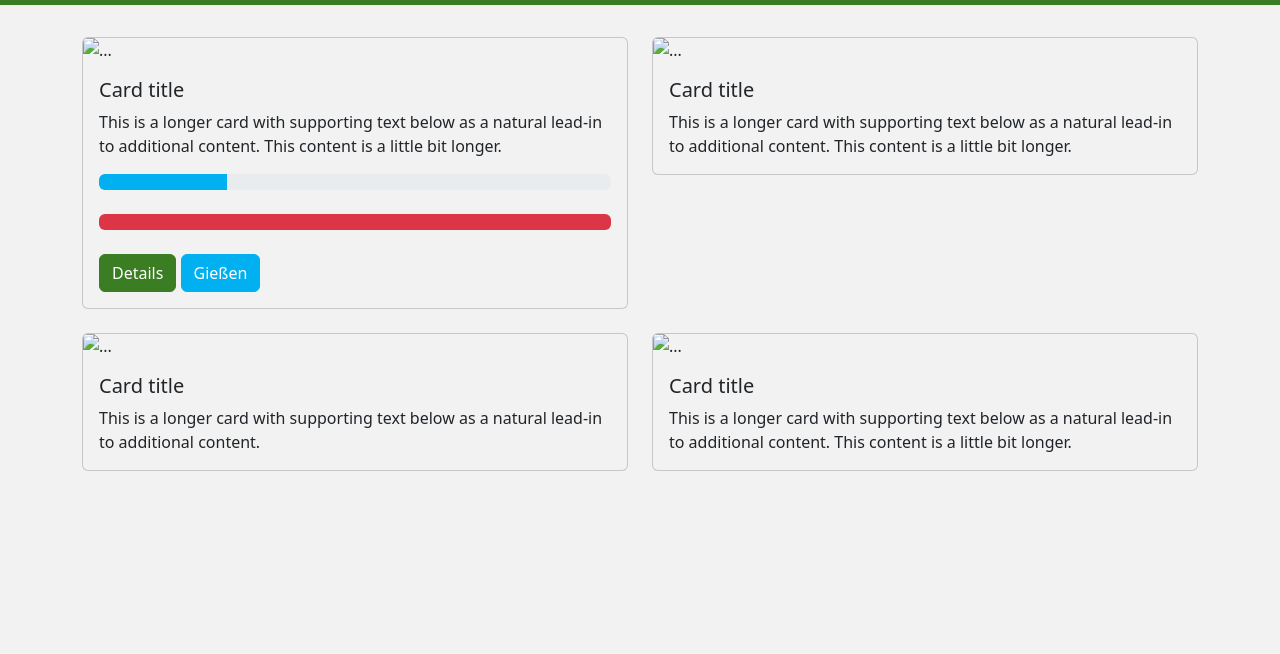
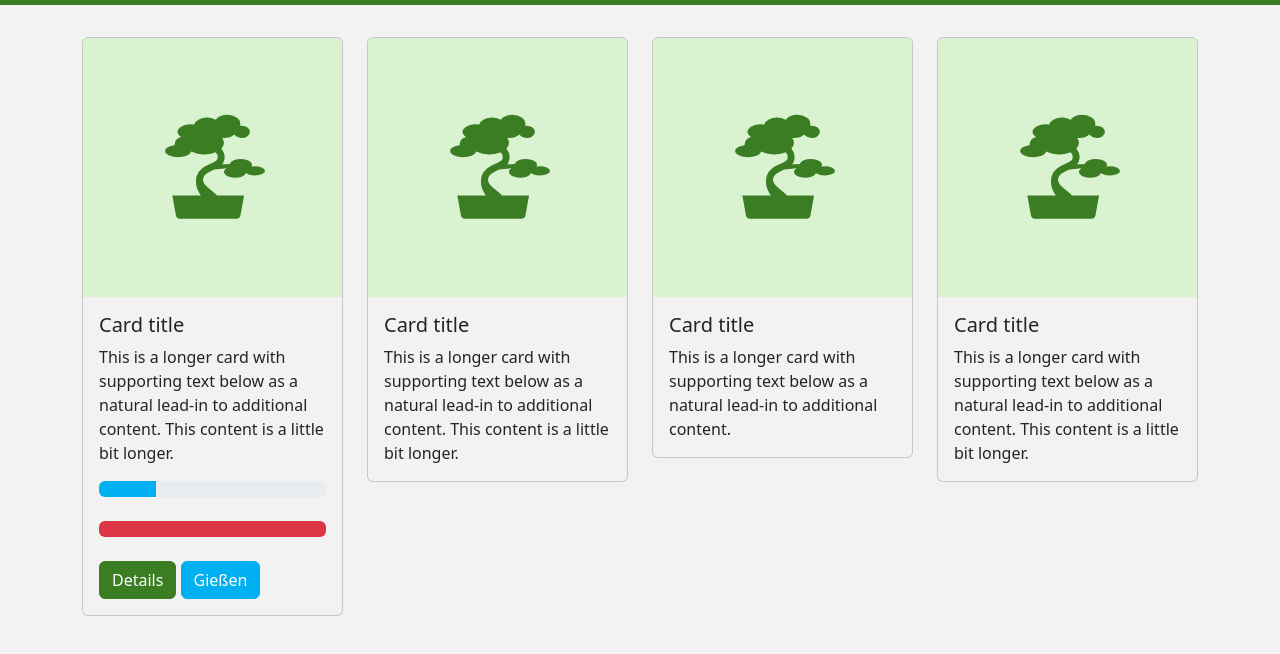
Before and after one commit to QuadcoreDevelopment/PlantManager, a plain HTML site: page frontend/template.html in a window 1280 px wide. Shown: the part 62-716 px from the top of the page. Drawn offline with nearby package versions, Linux system fonts and the light colour scheme.

Commit message:
#5 Dateien angelegt für alle

```diff
--- a/frontend/template.html
+++ b/frontend/template.html
@@ -20,7 +20,7 @@
 		<nav class="navbar sticky-top bg-primary navbar-expand-sm" data-bs-theme="dark">
 			<div class="container-fluid">
 
-				<a class="navbar-brand" href="#">
+				<a class="navbar-brand" href="dashboard.html">
 					<img src="./images/logo_light.svg" alt="Logo" width="40" height="40" class="d-inline-block align-text-top">
 				</a>
 
@@ -30,10 +30,10 @@
 				<div class="collapse navbar-collapse" id="navbarNav">
 					<ul class="navbar-nav">
 						<li class="nav-item">
-							<a class="nav-link active" aria-current="page" href="#">Dashboard</a>
+							<a class="nav-link active" aria-current="page" href="dashboard.html">Dashboard</a>
 						</li>
 						<li class="nav-item">
-							<a class="nav-link" href="#">Meine Pflanzen</a>
+							<a class="nav-link" href="meine_pflanzen.html">Meine Pflanzen</a>
 						</li>
 					</ul>
 				</div>
@@ -44,10 +44,10 @@
 		<main class="container-lg">
 
 			<!-- Ab hier Inhalt -->
-			<div class="row row-cols-1 row-cols-md-2 g-4">
+			<div class="row row-cols-1 row-cols-md-4 g-4">
 				<div class="col">
 				  <div class="card">
-					 <img src="..." class="card-img-top" alt="...">
+					 <img src="images/placeholder.svg" class="card-img-top" alt="...">
 					 <div class="card-body">
 						<h5 class="card-title">Card title</h5>
 						<p class="card-text">This is a longer card with supporting text below as a natural lead-in to additional content. This content is a little bit longer.</p>
@@ -67,7 +67,7 @@
 				</div>
 				<div class="col">
 				  <div class="card">
-					 <img src="..." class="card-img-top" alt="...">
+					 <img src="images/placeholder.svg" class="card-img-top" alt="...">
 					 <div class="card-body">
 						<h5 class="card-title">Card title</h5>
 						<p class="card-text">This is a longer card with supporting text below as a natural lead-in to additional content. This content is a little bit longer.</p>
@@ -76,7 +76,7 @@
 				</div>
 				<div class="col">
 				  <div class="card">
-					 <img src="..." class="card-img-top" alt="...">
+					 <img src="images/placeholder.svg" class="card-img-top" alt="...">
 					 <div class="card-body">
 						<h5 class="card-title">Card title</h5>
 						<p class="card-text">This is a longer card with supporting text below as a natural lead-in to additional content.</p>
@@ -85,7 +85,7 @@
 				</div>
 				<div class="col">
 				  <div class="card">
-					 <img src="..." class="card-img-top" alt="...">
+					 <img src="images/placeholder.svg" class="card-img-top" alt="...">
 					 <div class="card-body">
 						<h5 class="card-title">Card title</h5>
 						<p class="card-text">This is a longer card with supporting text below as a natural lead-in to additional content. This content is a little bit longer.</p>
```
Also changed, not shown: frontend/dashboard.html (added), frontend/detailseite_pflanze.html (added), frontend/meine_pflanzen.html (added), frontend/pflanze_bearbeiten.html (added).
